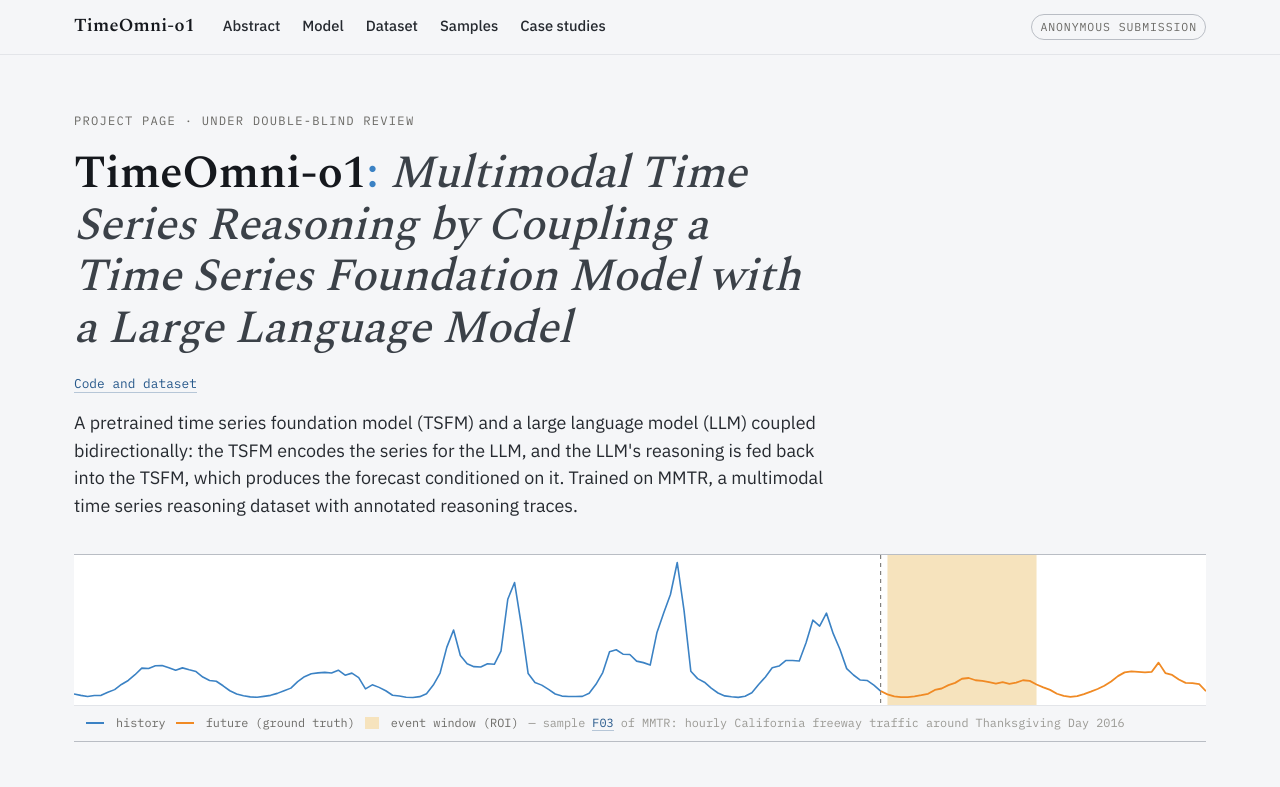
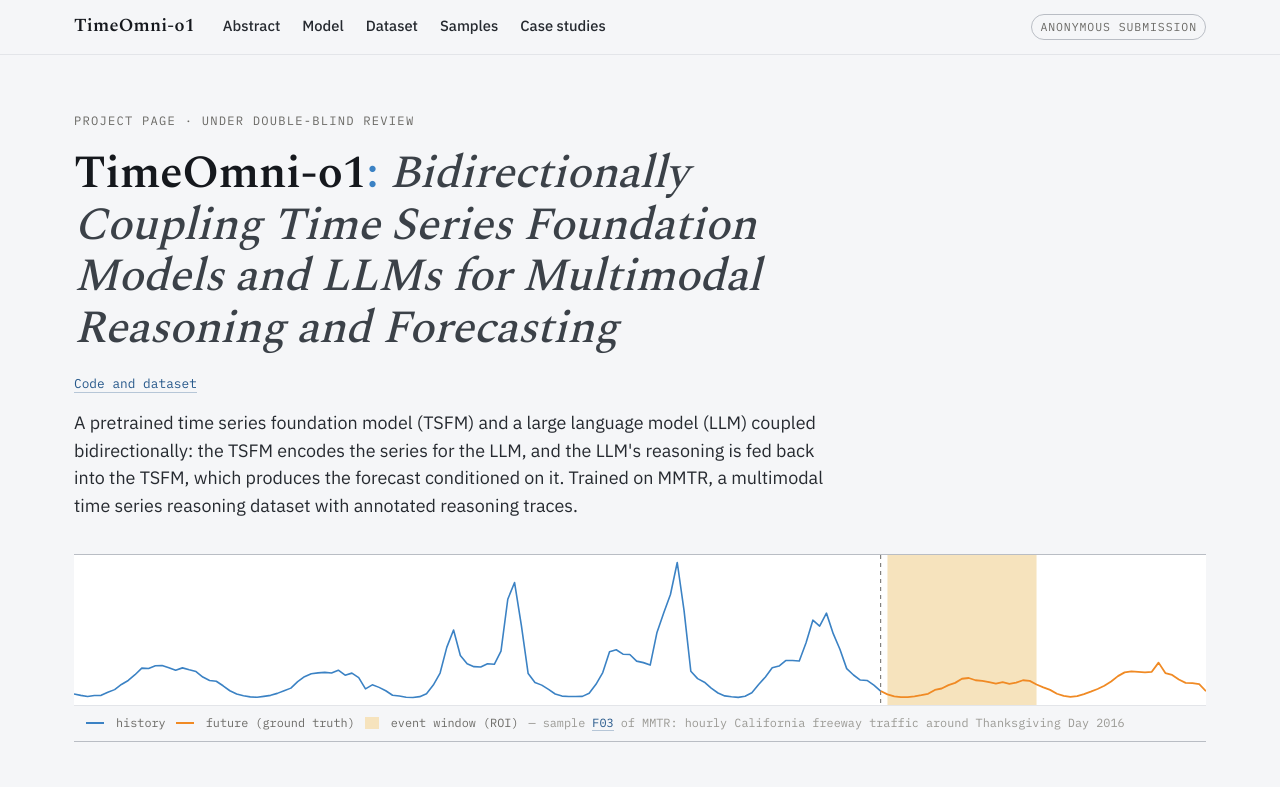
Before and after one commit to anonymous-pages229/TimeOmni-o1-web, a plain HTML site: page index.html in a window 1280 px wide. Shown: the top 787 px of the page. Drawn offline with nearby package versions, Linux system fonts and the light colour scheme.

Commit message:
Project page: title follows the manuscript

```diff
--- a/index.html
+++ b/index.html
@@ -26,7 +26,7 @@
 <main id="top">
 <section class="hero">
   <p class="eyebrow">Project page &middot; under double-blind review</p>
-  <h1>TimeOmni-o1<span class="colon">:</span> <span class="sub">Multimodal Time Series Reasoning by Coupling a Time Series Foundation Model with a Large Language Model</span></h1>
+  <h1>TimeOmni-o1<span class="colon">:</span> <span class="sub">Bidirectionally Coupling Time Series Foundation Models and LLMs for Multimodal Reasoning and Forecasting</span></h1>
   <p class="links"><a href="https://github.com/anonymous-pages229/TimeOmni-o1">Code and dataset</a></p>
   <p class="lede">A pretrained time series foundation model (TSFM) and a large language model (LLM) coupled bidirectionally: the TSFM encodes the series for the LLM, and the LLM's reasoning is fed back into the TSFM, which produces the forecast conditioned on it. Trained on MMTR, a multimodal time series reasoning dataset with annotated reasoning traces.</p>
   <div class="hero-plot">
```
